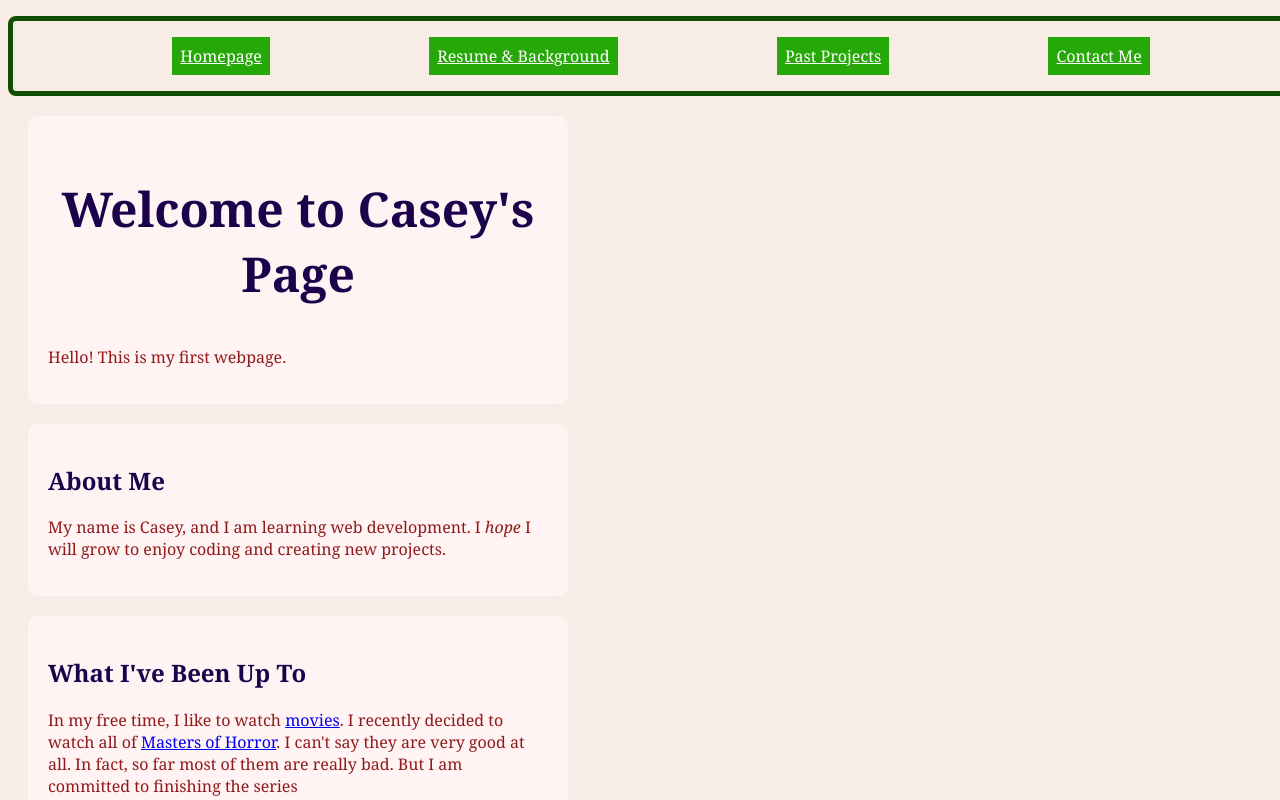
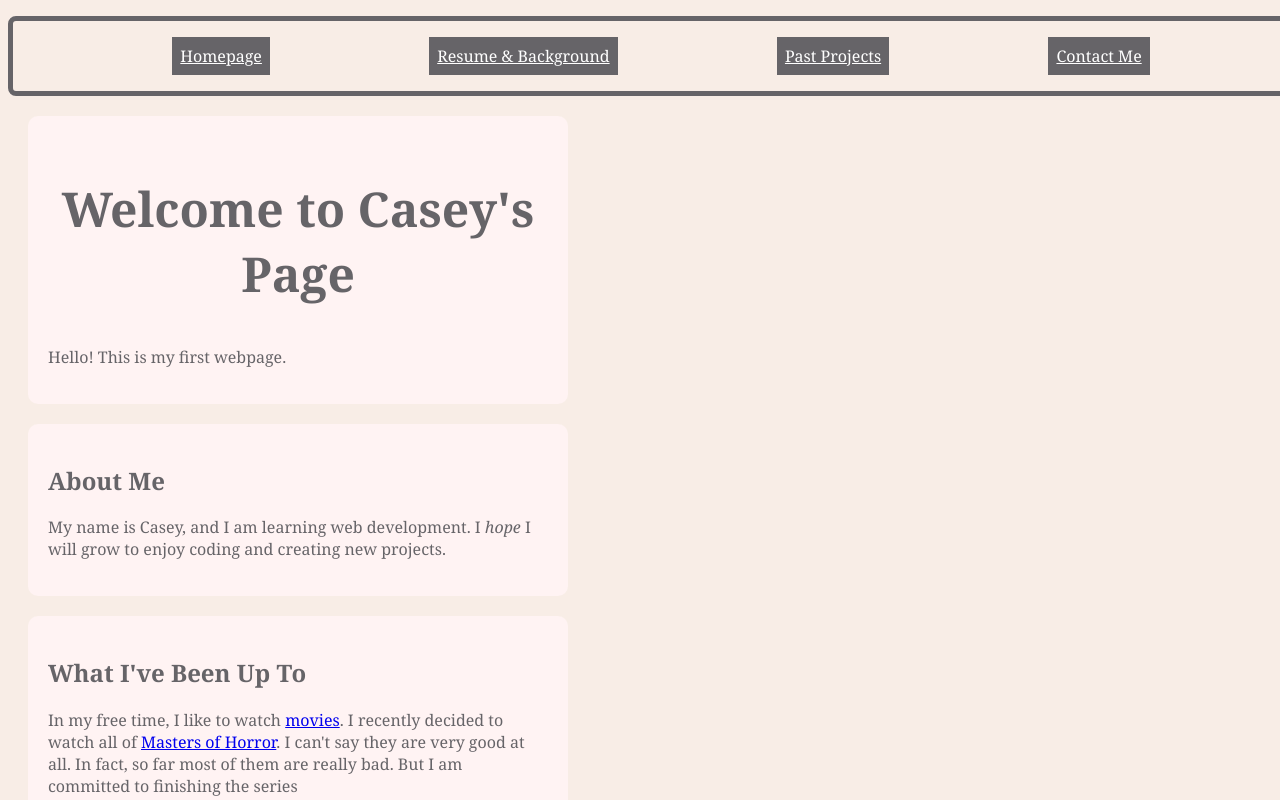
Before and after one commit to cmuncy-deleonardo/Muncy-DeLeonardo, a plain HTML site: page Final-Project/home.html in a window 1280 px wide. Shown: the top 800 px of the page. Drawn offline with Linux system fonts and the light colour scheme.

Commit message:
add updates

```diff
--- a/Final-Project/styles.css
+++ b/Final-Project/styles.css
@@ -2,10 +2,10 @@ body {
   background-color: rgba(248, 237, 229, 0.945);
 }
 h1 {
-  color: rgb(27, 2, 75);
+  color: rgb(102, 100, 104);
 }
 p {
-  color: rgba(134, 5, 5, 0.913);
+  color: rgba(102, 100, 104);
 }
 h1 {
   font-family: Georgia, serif;
@@ -20,16 +20,16 @@ h1 {
   text-align: center;
 }
 h2 {
-  color: rgb(27, 2, 75);
+  color: rgb(102, 100, 104);
 }
 h2 {
   font-family: Georgia, serif;
 }
 ul {
-  color: rgba(134, 5, 5, 0.913);
+  color: rgba(102, 100, 104);
 }
 ol {
-  color: rgba(134, 5, 5, 0.913);
+  color: rgba(102, 100, 104);
 }
 .about-section {
   background: #fff3f3;
@@ -46,14 +46,14 @@ nav ul {
   width: 100%;
 }
   nav ul {
-    border: 5px solid rgb(17, 77, 3);
+    border: 5px solid rgb(102, 100, 104);
     border-radius: 8px;
     padding-inline: 0;
     padding: 1rem;
   }
 
  nav li {
-    background-color: rgb(38, 168, 9);
+    background-color: rgb(102, 100, 104);
     list-style: none;
     padding: .5rem;
 
```
